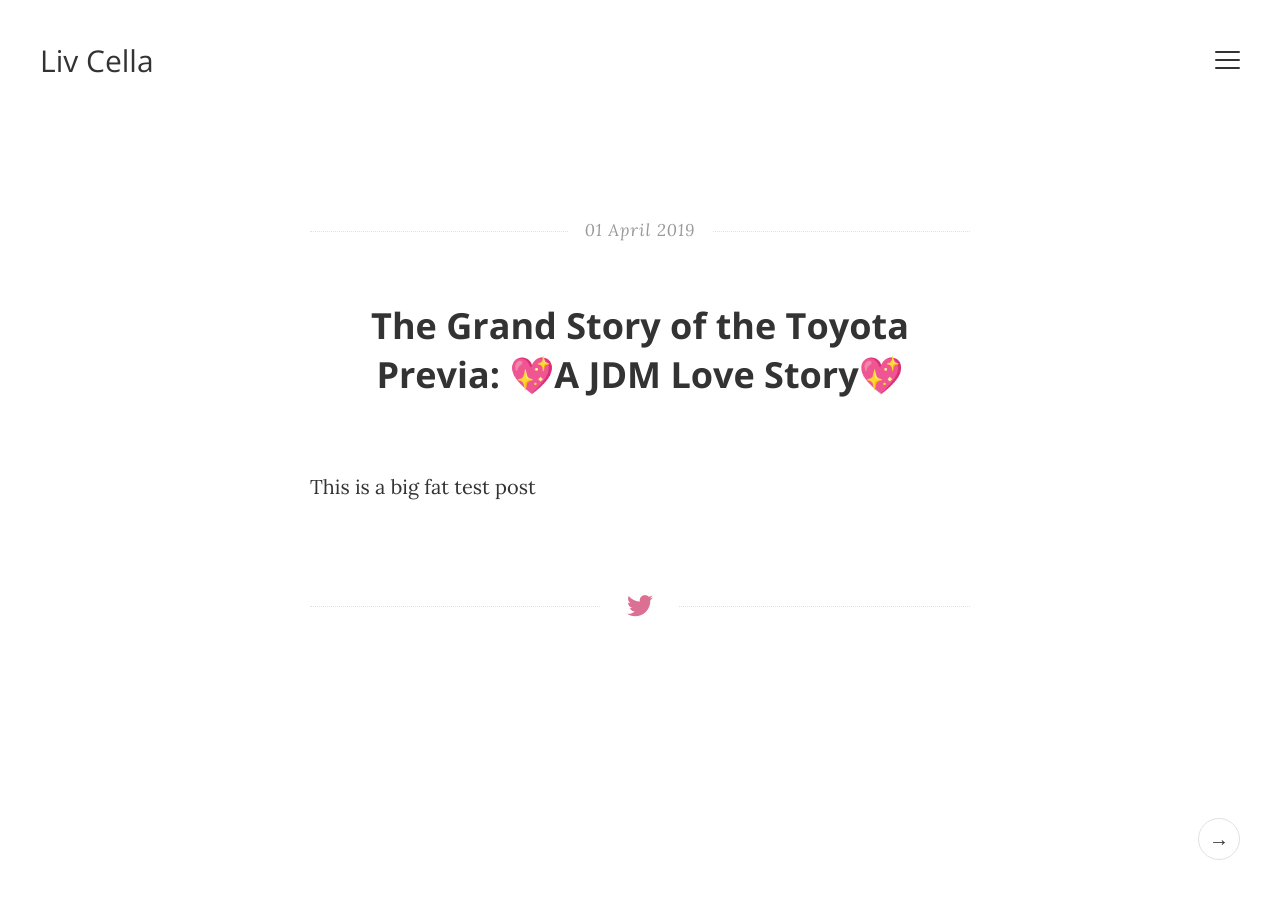
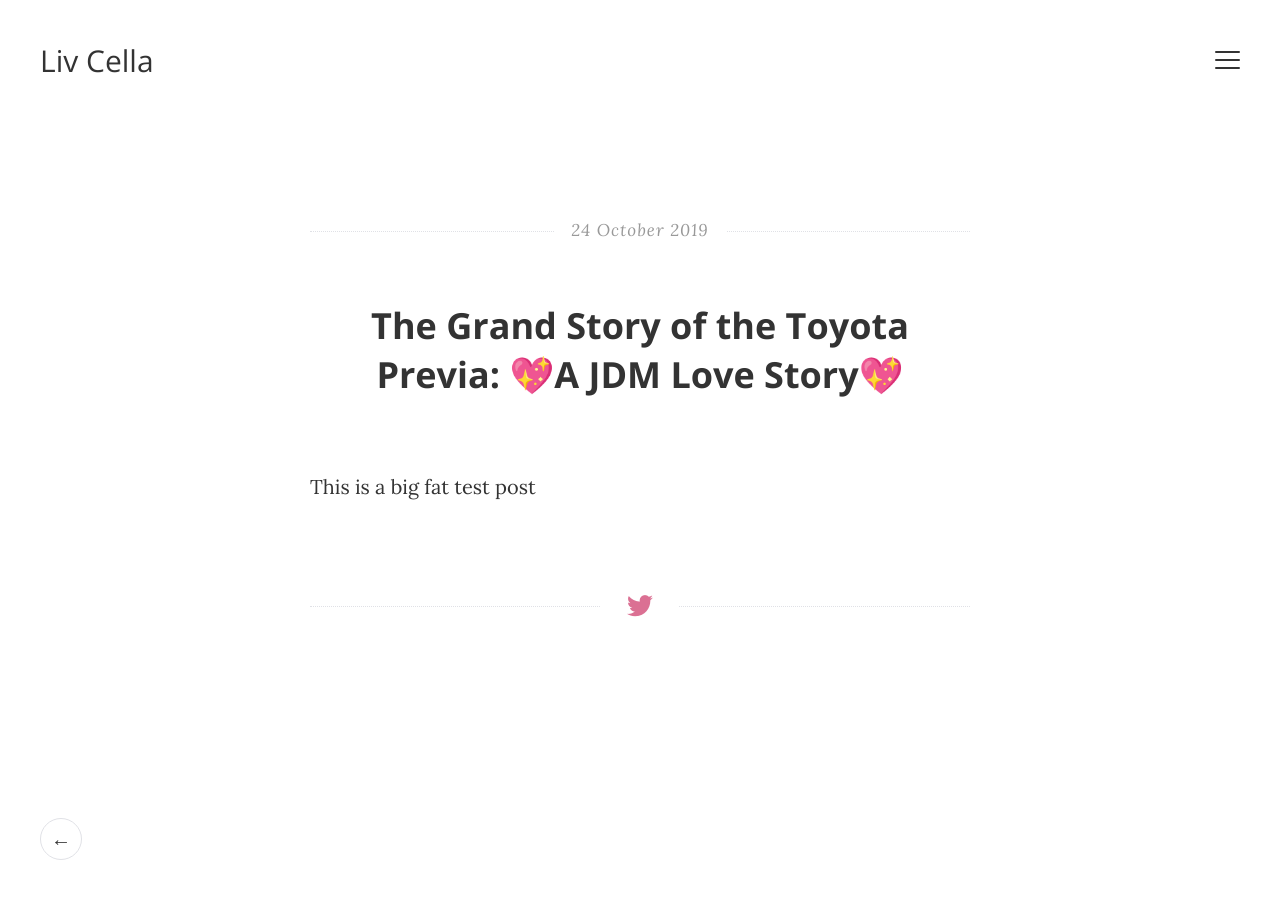
Before and after one commit to lyvinabsurdism/lyvinabsurdism.github.io, a Jekyll site: the page built from _posts/2019-10-24-minivans.markdown, in a window 1280 px wide. Built offline with Jekyll 4.4.1, drawn with Linux system fonts in a browser that asks for light colours.

Commit message:
changing some dates

```diff
--- a/_posts/2019-10-24-minivans.markdown
+++ b/_posts/2019-10-24-minivans.markdown
@@ -1,7 +1,6 @@
 ---
 layout: post
 title:  "The Grand Story of the Toyota Previa: 💖A JDM Love Story💖"
-date:   2019-04-01 16:57:51
 ---
 
 This is a big fat test post
```
